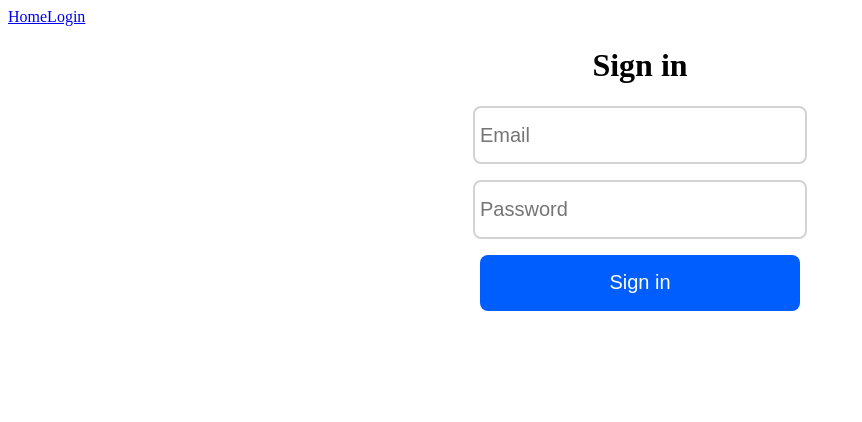
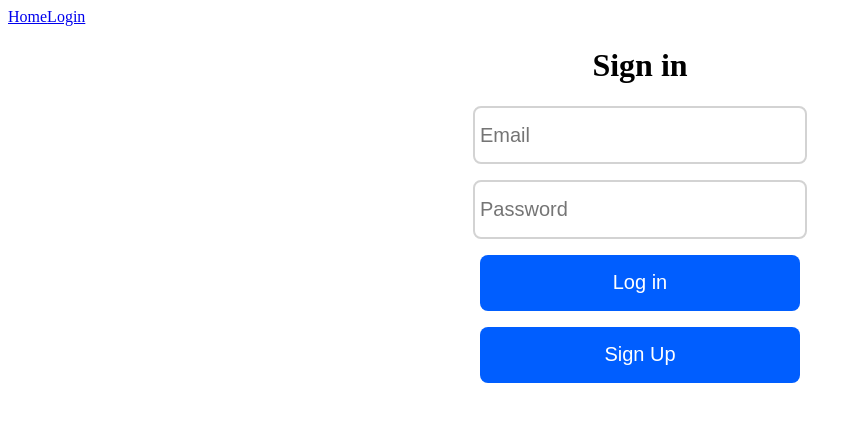
Before and after one commit to Werhww/Diapal_Vue-Firebase, a Vue app: page /login in a window 1280 px wide. Shown: the top 422 px of the page, without its empty margins (0-862 px from the left). Built offline with nearby package versions, Linux system fonts and the light colour scheme.

Commit message:
login and sign up

```diff
--- a/src/views/login.vue
+++ b/src/views/login.vue
@@ -1,25 +1,35 @@
 <template>
-    <form
-    class="login-form"
-    @submit.prevent="loginEmailPassword"
-    >
+    <div class="login-form">
         <h1>Sign in</h1>
 
         <div>
             <input type="email" placeholder="Email" v-model="newUserEmail">
             <input type="password" placeholder="Password" v-model="newUserPassword">
-            <button>Sign in</button>
+            <button
+            @click="loginEmailPassword"
+            :disabled="!newUserEmail || !newUserPassword"
+            >Log in</button>
+
+            <button
+            @click="createAccont"
+            :disabled="!newUserEmail || !newUserPassword"
+            >Sign Up</button>
         </div>
-    </form>
+    </div>
 </template>
 
 <script setup lang="ts">
+
 /*
     Imports
 */
 
 import { ref } from 'vue'
-    import { connectAuthEmulator, signInWithEmailAndPassword } from 'firebase/auth'
+import {
+    connectAuthEmulator,
+    signInWithEmailAndPassword,
+    createUserWithEmailAndPassword
+} from 'firebase/auth'
 import { auth } from '@/firebase'
 
 
@@ -36,10 +46,29 @@
     const loginEmail = newUserEmail.value
     const loginPassword = newUserPassword.value
 
+    try {
         const userCredential = await signInWithEmailAndPassword(auth, loginEmail, loginPassword)
+        console.log(userCredential.user)
 
+    } catch (error) {
+        console.log(error)
+    }
+}
+
+
+const createAccont = async () => {
+    const loginEmail = newUserEmail.value
+    const loginPassword = newUserPassword.value
+
+    try {
+        const userCredential = await createUserWithEmailAndPassword(auth, loginEmail, loginPassword)
         console.log(userCredential.user)
+
+    } catch (error) {
+        console.log(error)
     }
+}
+
 </script>
 
 <style scoped>
```
Lines whose indentation alone changed are shown as unchanged.
